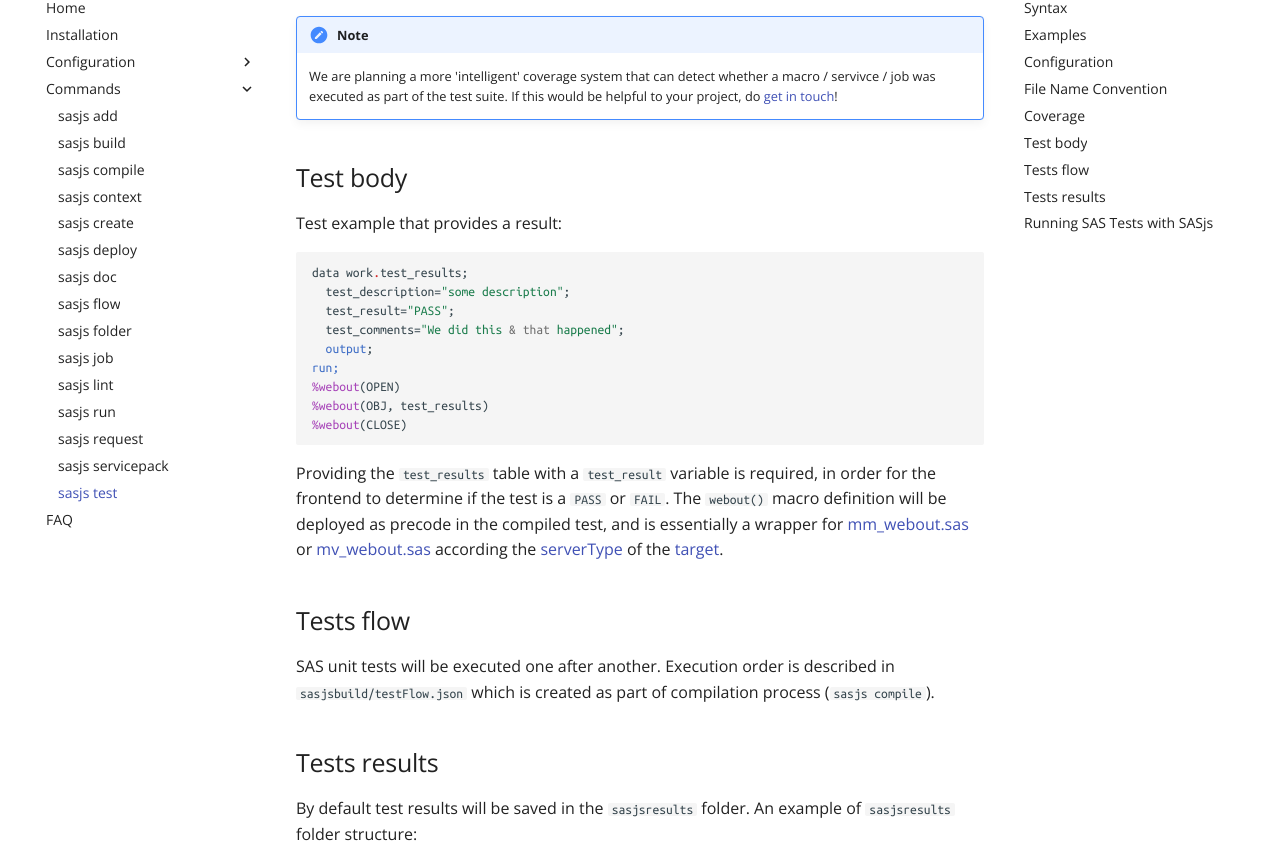
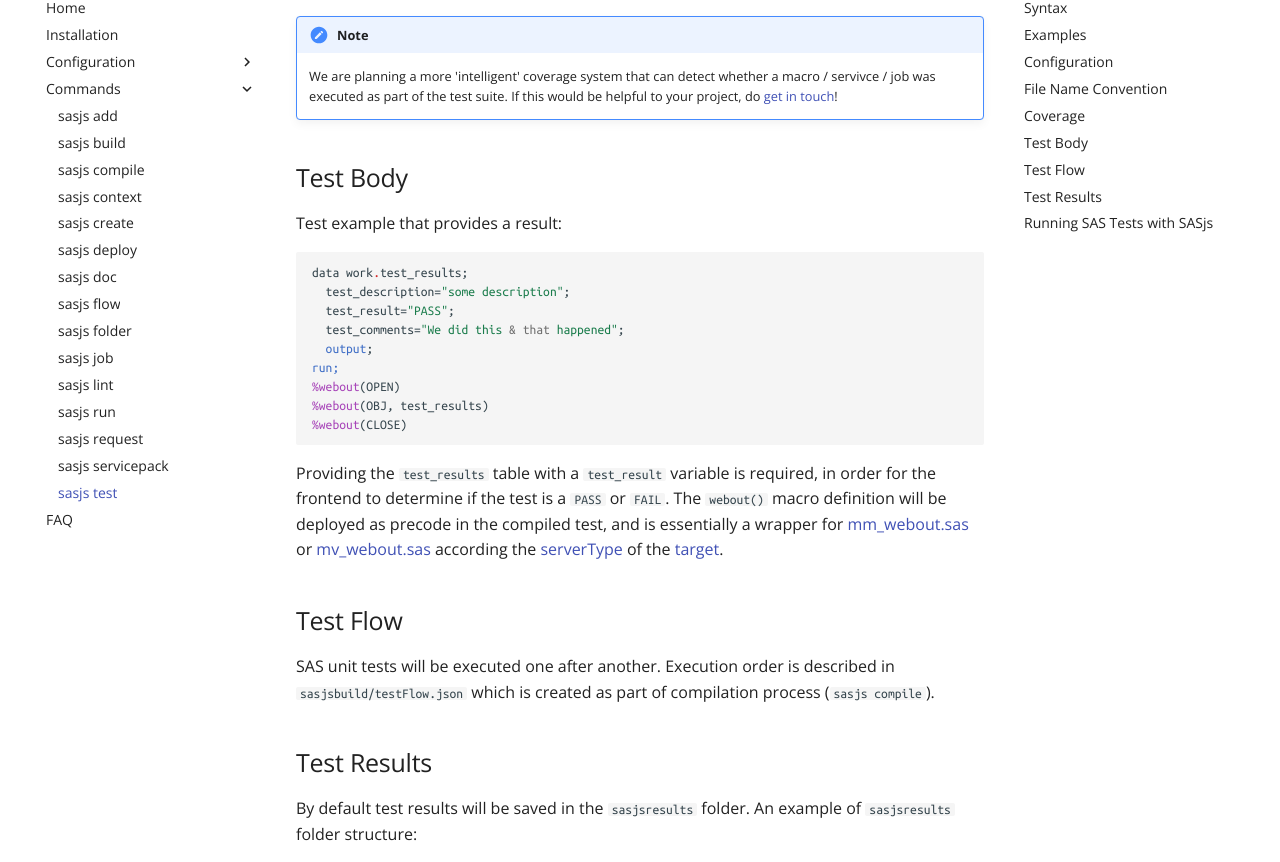
Before and after one commit to sasjs/cli.sasjs.io, an MkDocs documentation site: the page built from docs/test.md, in a window 1280 px wide and 1400 px high, scrolled down 4073 px. Shown: the part 100-962 px from the top of the window. Built offline with MkDocs 1.6.1 and Material for MkDocs 9.7.7, drawn with Linux system fonts in a browser that asks for light colours.

Commit message:
chore: automated commit

```diff
--- a/docs/test.md
+++ b/docs/test.md
@@ -132,7 +132,7 @@ Overall coverage is displayed, along with a group summary for Jobs, Services and
     We are planning a more 'intelligent' coverage system that can detect whether a macro / servivce / job was executed as part of the test suite.  If this would be helpful to your project, do [get in touch](https://sasapps.io/contact-us)!
 
 
-## Test body
+## Test Body
 
 Test example that provides a result:
 
@@ -150,11 +150,11 @@ run;
 
 Providing the `test_results` table with a `test_result` variable is required, in order for the frontend to determine if the test is a `PASS` or `FAIL`.  The `webout()` macro definition will be deployed as precode in the compiled test, and is essentially a wrapper for [mm_webout.sas](https://core.sasjs.io/mm__webout_8sas.html) or [mv_webout.sas](https://core.sasjs.io/mv__webout_8sas.html) according the [serverType](https://cli.sasjs.io/sasjsconfig.html#targets_items_anyOf_i0_serverType) of the [target](https://cli.sasjs.io/faq/#what-is-the-difference-between-local-and-global-targets).
 
-## Tests flow
+## Test Flow
 
 SAS unit tests will be executed one after another. Execution order is described in `sasjsbuild/testFlow.json` which is created as part of compilation process (`sasjs compile`).
 
-## Tests results
+## Test Results
 
 By default test results will be saved in the `sasjsresults` folder. An example of `sasjsresults` folder structure:
 
```
